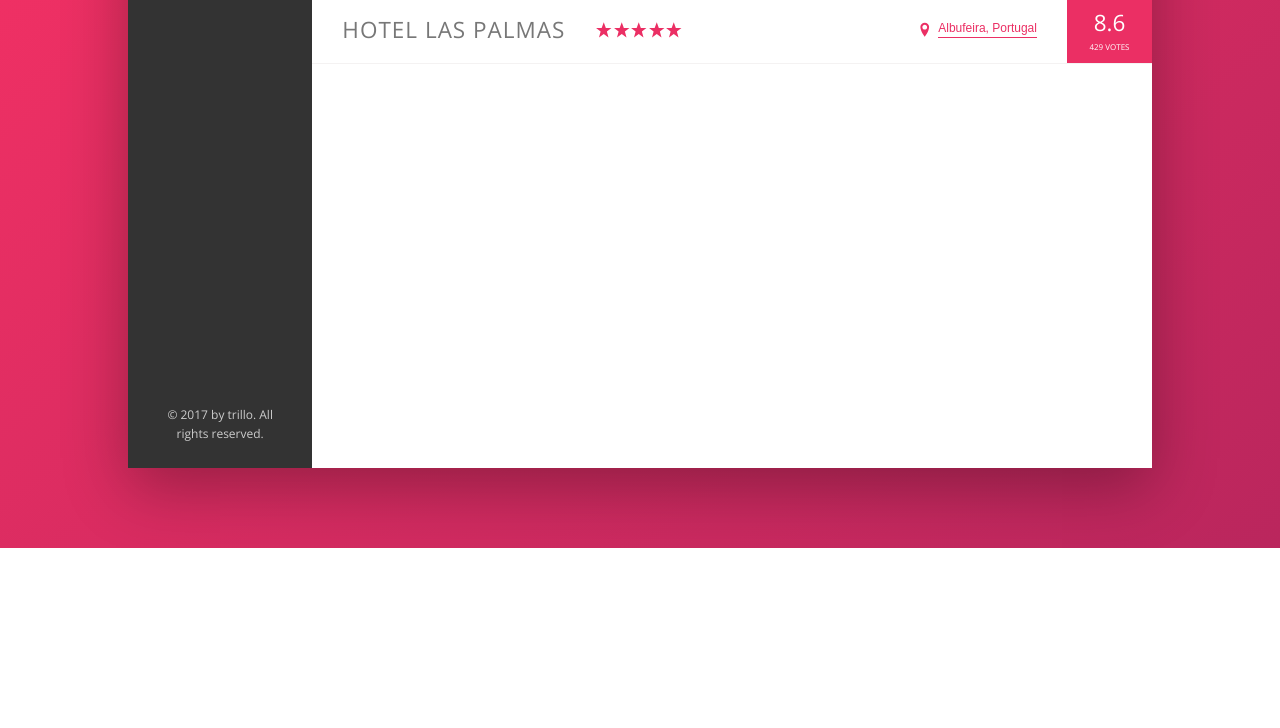
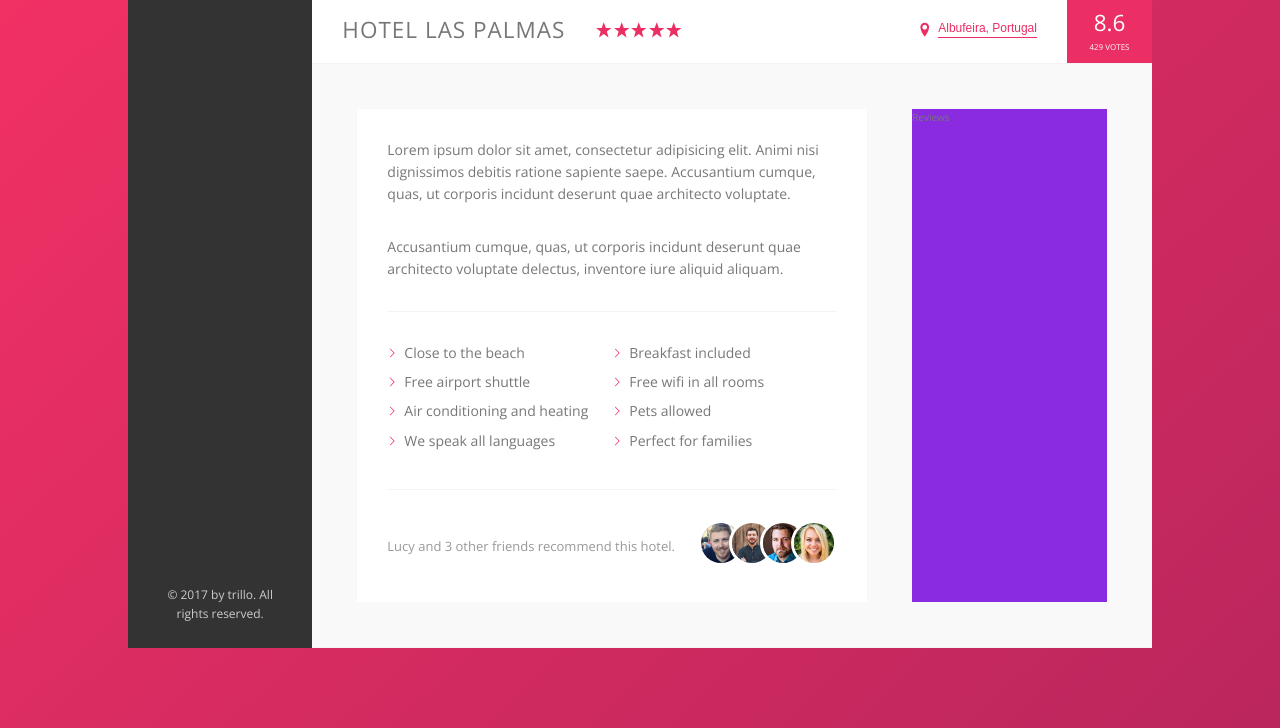
Before and after one commit to LKb22/trillo-page, a website: page index.html in a window 1280 px wide. Shown: the part 483-1211 px from the top of the page. Before the commit the page ends 1031 px from the top, so only its background shows below. Drawn offline with nearby package versions, Linux system fonts and the light colour scheme; files that its build step writes are made by us from their sources.

Commit message:
description section complete

```diff
--- a/index.html
+++ b/index.html
@@ -188,13 +188,68 @@
 							</svg>
 
 							<button class="btn-inline">Albufeira, Portugal</button>
-            </div>
+						</div>
 
-            <div class="overview__rating">
-              <div class="overview__rating-average">8.6</div>
+						<div class="overview__rating">
+							<div class="overview__rating-average">8.6</div>
 
-              <div class="overview__rating-count">429 votes</div>
-            </div>
+							<div class="overview__rating-count">429 votes</div>
+						</div>
+					</div>
+
+					<div class="detail">
+						<div class="description">
+							<p class="paragraph">
+								Lorem ipsum dolor sit amet, consectetur adipisicing elit. Animi
+								nisi dignissimos debitis ratione sapiente saepe. Accusantium
+								cumque, quas, ut corporis incidunt deserunt quae architecto
+								voluptate.
+							</p>
+
+							<p class="paragraph">
+								Accusantium cumque, quas, ut corporis incidunt deserunt quae
+								architecto voluptate delectus, inventore iure aliquid aliquam.
+							</p>
+
+							<ul class="list">
+								<li class="list__item">Close to the beach</li>
+								<li class="list__item">Breakfast included</li>
+								<li class="list__item">Free airport shuttle</li>
+								<li class="list__item">Free wifi in all rooms</li>
+								<li class="list__item">Air conditioning and heating</li>
+								<li class="list__item">Pets allowed</li>
+								<li class="list__item">We speak all languages</li>
+								<li class="list__item">Perfect for families</li>
+							</ul>
+
+							<div class="recommend">
+								<p class="recommend__count">
+									Lucy and 3 other friends recommend this hotel.
+								</p>
+
+								<div class="recommend__friends">
+									<img
+										src="/img/user-3.jpg"
+										alt="Friend 1"
+										class="recommend__photo"
+									/><img
+										src="/img/user-4.jpg"
+										alt="Friend 2"
+										class="recommend__photo"
+									/><img
+										src="/img/user-5.jpg"
+										alt="Friend 3"
+										class="recommend__photo"
+									/><img
+										src="/img/user-6.jpg"
+										alt="Friend 4"
+										class="recommend__photo"
+									/>
+								</div>
+							</div>
+						</div>
+
+						<div class="user-reviews">Reviews</div>
 					</div>
 				</main>
 			</div>
--- a/sass/_base.scss
+++ b/sass/_base.scss
@@ -43,9 +43,10 @@ border-bottom: 1px solid var(--color-grey-light-2);
   --color-white: #fff;
   --color-black: #000000;
 
+  --shadow-light: 0 2rem 5rem rgba(0, 0, 0, 0.06)
   --shadow-dark: 0 2rem 6rem rgba(0, 0, 0, 0.3);
 
-  --border-bottom: 1px solid var(--color-grey-light-2);
+  --border: 1px solid var(--color-grey-light-2);
 }
 
 * {
--- a/sass/_components.scss
+++ b/sass/_components.scss
@@ -213,7 +213,7 @@
 .overview {
   display: flex;
   align-items: center; // Align items for cross axis
-  border-bottom: var(--border-bottom);
+  border-bottom: var(--border);
 
   &__heading {
     font-size: 2.25rem;
@@ -309,3 +309,77 @@
     box-shadow: none;
   }
 }
+
+// PARAGRAPH
+// Use last-of-type to remove margin bottom from the last paragraph (last child won't work because it will select the last child of the parent container)
+.paragraph:not(:last-of-type) {
+  margin-bottom: 3rem;
+}
+
+// LIST
+.list {
+  list-style: none;
+  margin: 3rem 0;
+  padding: 3rem 0;
+  border-top: var(--border);
+  border-bottom: var(--border);
+
+  // Use flexbox to align list items in two columns
+  display: flex;
+  flex-wrap: wrap; // Wrap the list items to allow elements to wrap to the next line
+
+  &__item {
+    flex: 0 0 50%; // Set flex to 50% to allow 2 items per row
+    margin-bottom: .7rem;
+  }
+
+  &__item::before {
+    content: ""; // Set content to empty string to create pseudo element
+    display: inline-block; // Display as inline block to allow margin and padding and be on the same line
+    height: 1rem;
+    width: 1rem;
+    margin-right: .7rem;
+
+    // Older browsers
+    // background-image: url(/img/chevron-thin-right.svg);
+    // background-size: cover;
+
+    // Newer browsers - masks (defines an area where we can look through an element and see what's behind it)
+    // Set background to a solid color
+    background-color: var(--color-primary);
+    // Use mask-image to set the image
+    -webkit-mask-image: url(/img/chevron-thin-right.svg);
+    -webkit-mask-size: cover; // Similar to background size
+    mask-image: url(/img/chevron-thin-right.svg);
+    mask-size: cover; // Similar to background size
+  }
+}
+
+// RECOMMEND
+.recommend {
+  font-size: 1.3rem;
+  color: var(--color-grey-dark-3);
+  display: flex;
+  align-items: center;
+  justify-content: space-between;
+
+  &__count {
+    // margin-right: auto can also be used here instead of justify-content: space-between on the parent div
+  }
+
+  &__friends {
+  }
+
+  &__photo {
+    box-sizing: content-box; // Set back to default so the border is not included in the width / is around the image instead of inside and effecting its size
+    height: 4rem;
+    weight: 4rem;
+    border-radius: 50%;
+    border: 3px solid var(--color-white);
+
+    // Make the photos overlap
+    &:not(:last-child) {
+      margin-right: -1.5rem;
+    }
+  }
+}
--- a/sass/_layout.scss
+++ b/sass/_layout.scss
@@ -13,7 +13,7 @@
   align-items: center; // Align items for cross axis
   height: 7rem;
   background-color: var(--color-white);
-  border-bottom: var(--border-bottom);
+  border-bottom: var(--border);
 }
 
 .content {
@@ -31,5 +31,25 @@
 .hotel-view {
   background-color: var(--color-white);
   flex: 1; // Grow as much as possible to take up remaining space
-  height: 100vh;
 }
+
+.detail {
+  display: flex;
+  padding: 4.5rem;
+  background-color: var(--color-grey-light-1);
+  border-bottom: var(--border);
+}
+
+.description {
+  font-size: 1.4rem;
+  background-color: var(--color-white);
+  box-shadow: var(--shadow-light);
+  padding: 3rem;
+  flex: 0 0 60%; // No grow, no shrink, 60% width
+  margin-right: 4.5rem;
+}
+
+.user-reviews {
+  background-color: blueviolet;
+  flex: 1; // Grow as much as possible to take up remaining space
+}
```
Also changed, not shown: 1 other file.
